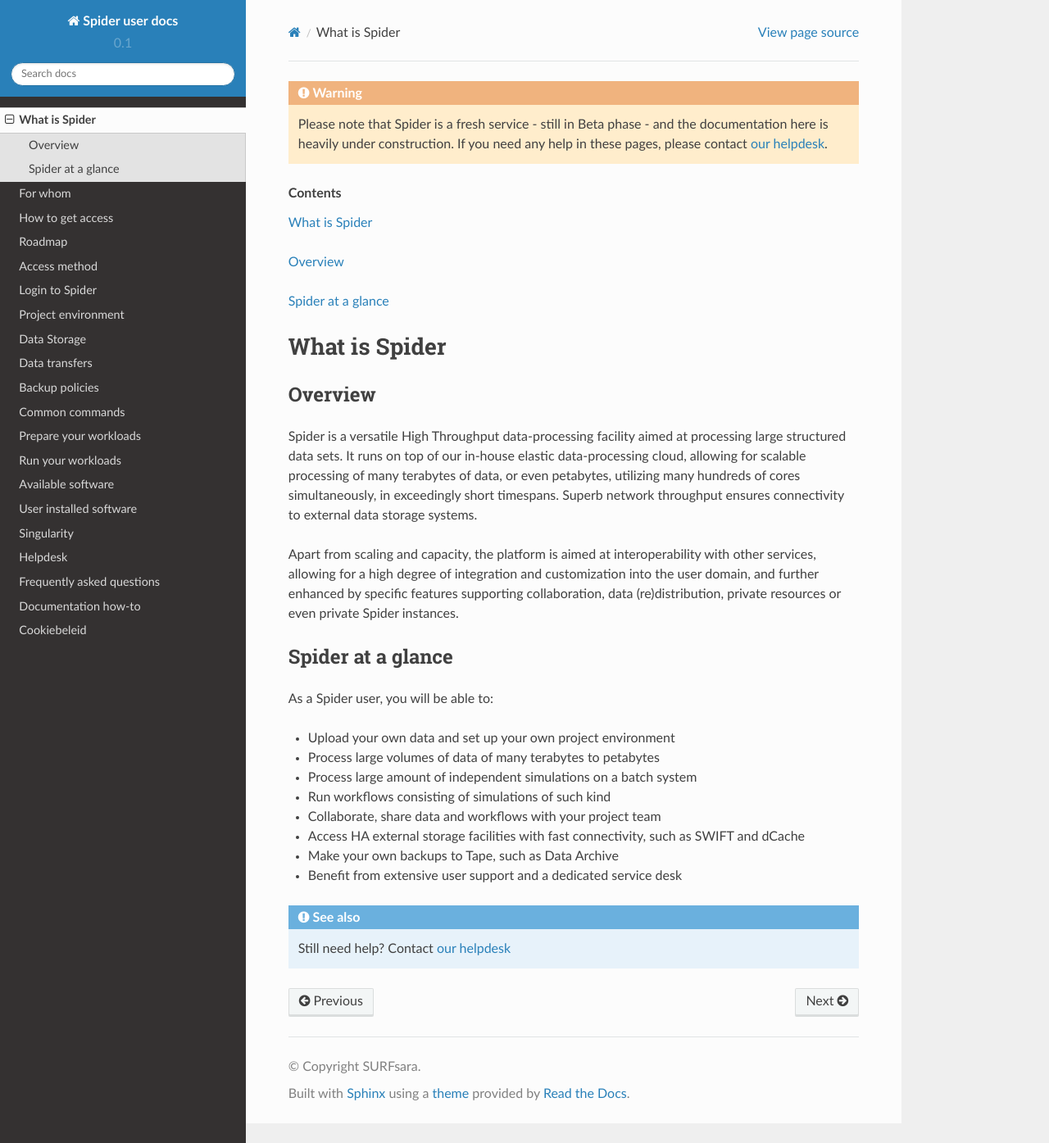
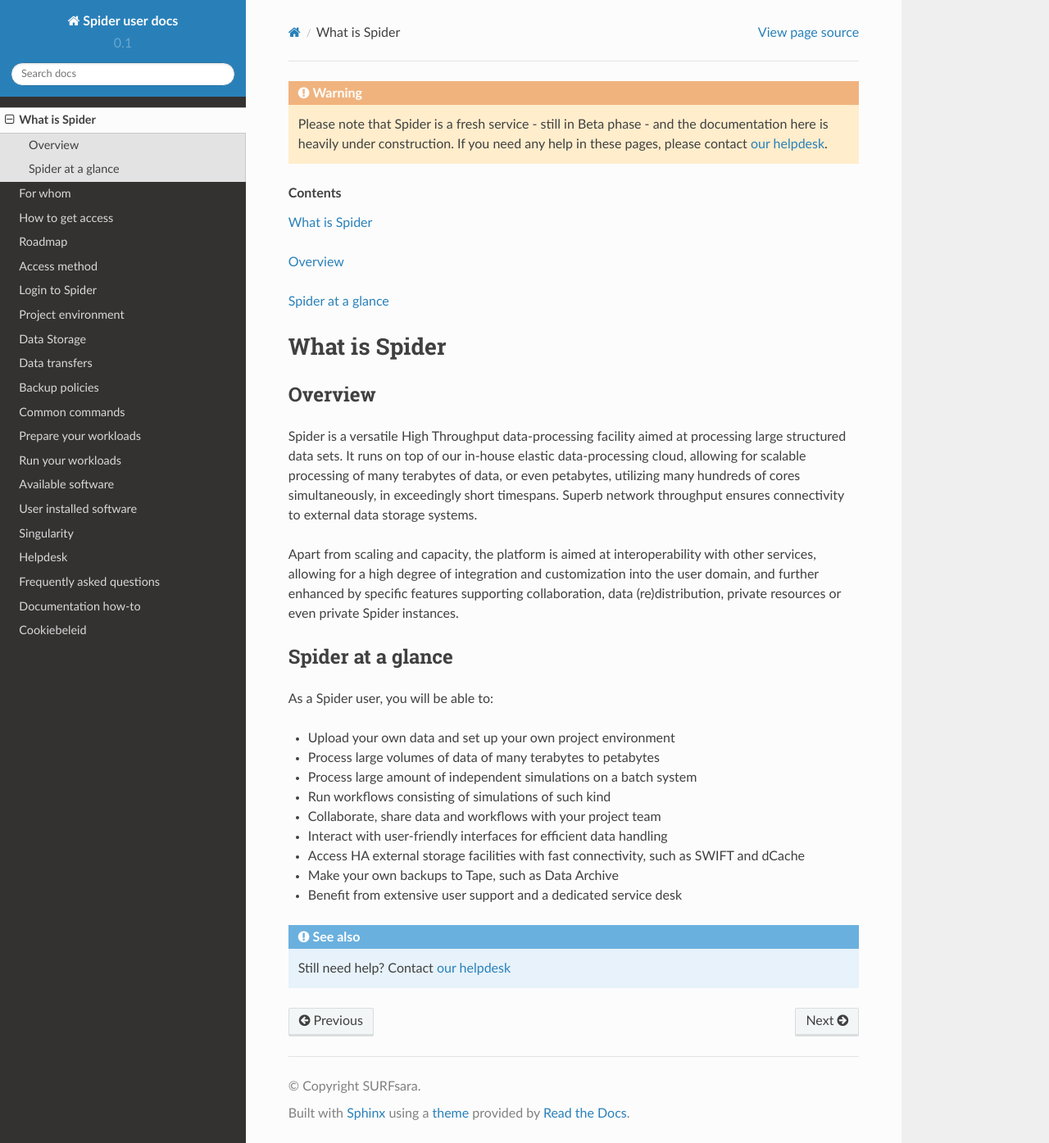
Before and after one commit to sara-nl/spiderdocs, a Sphinx documentation site: the page built from source/Pages/about/what_is_it.rst, in a window 1280 px wide and 1395 px high. Shown: the whole window at 82% size. Built offline with Sphinx 7.4.7 and the Read the Docs theme 2.0.0, drawn with Linux system fonts in a browser that asks for light colours; pages that are not in the unit, such as notebooks, are missing from menus.

Commit message:
Update what_is_it.rst

```diff
--- a/source/Pages/about/what_is_it.rst
+++ b/source/Pages/about/what_is_it.rst
@@ -42,6 +42,7 @@
 * Process large amount of independent simulations on a batch system
 * Run workflows consisting of simulations of such kind
 * Collaborate, share data and workflows with your project team
+* Interact with user-friendly interfaces for efficient data handling
 * Access HA external storage facilities with fast connectivity, such as SWIFT and dCache
 * Make your own backups to Tape, such as Data Archive
 * Benefit from extensive user support and a dedicated service desk
```
